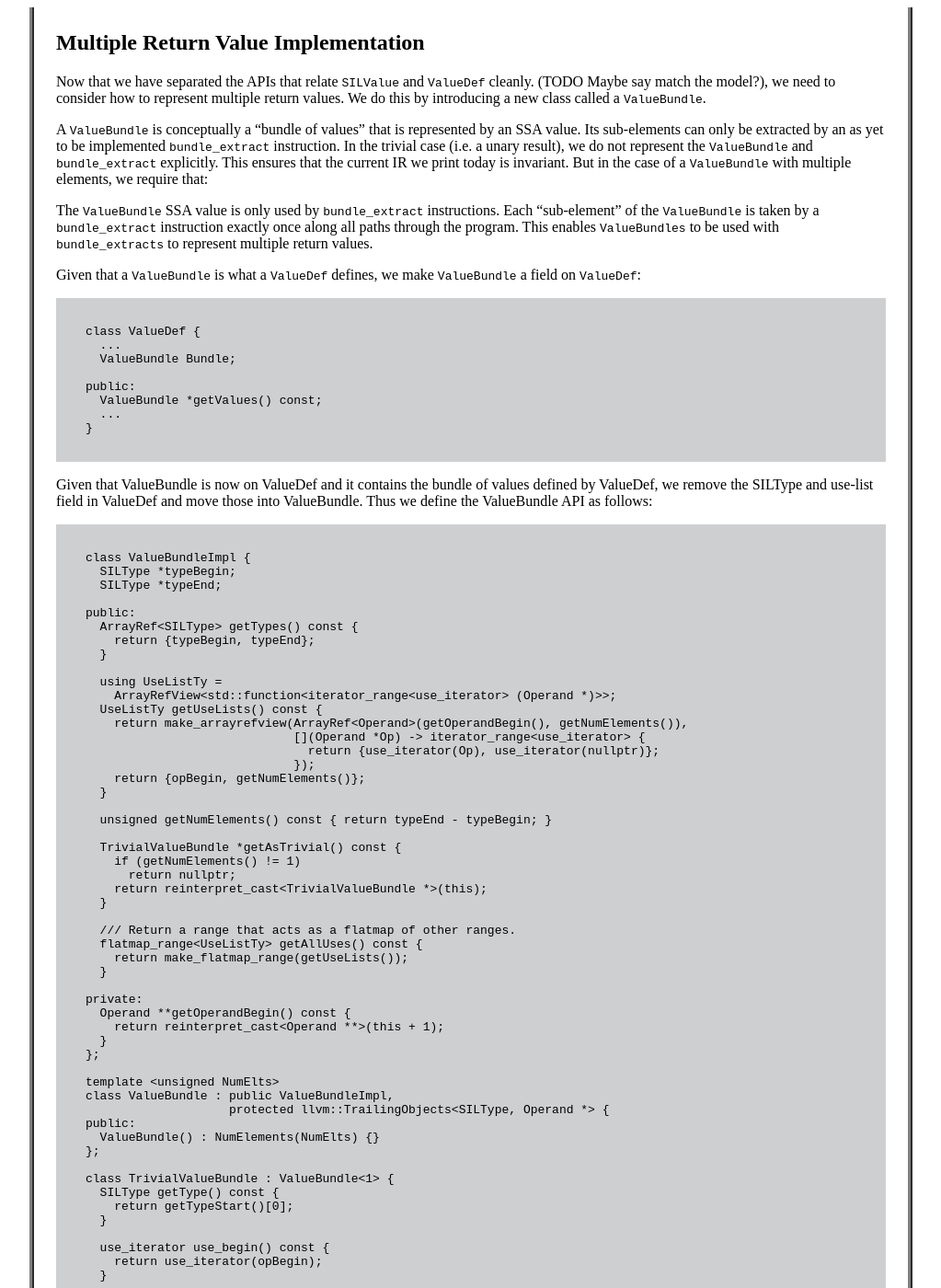
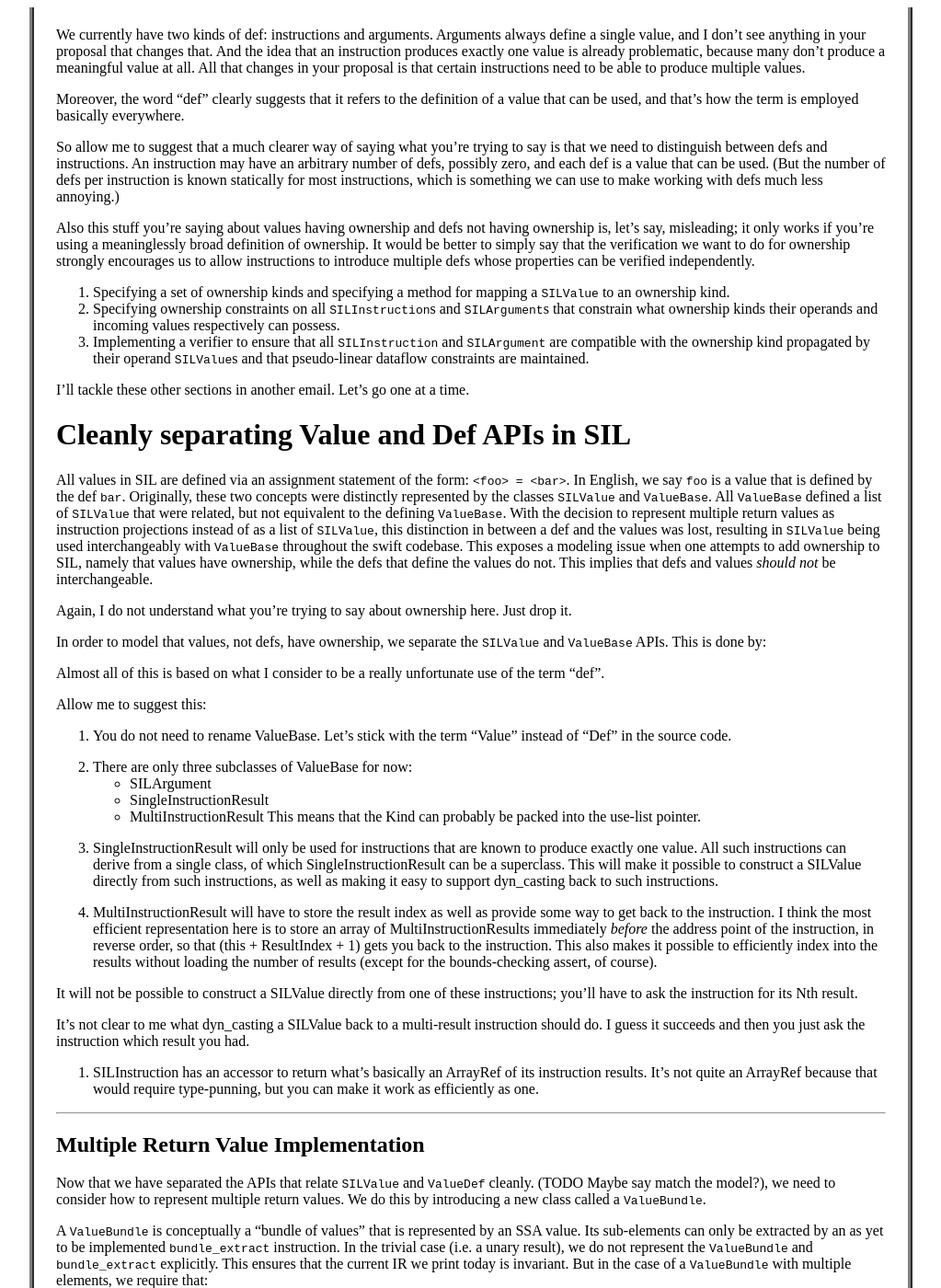
Before and after one commit to gottesmm/gottesmm.github.io, a Jekyll site: the page built from proposals/sil-multiple-return-values.md, in a window 1280 px wide and 1400 px high. Shown: the whole window at 92% size, without its empty margins (128-1151 px from the left). Built offline with Jekyll 4.4.1, drawn with Linux system fonts in a browser that asks for light colours.

Commit message:
[sil-multiple-return-values] Add John's comments to docs for reference purposes

```diff
--- a/proposals/sil-multiple-return-values.md
+++ b/proposals/sil-multiple-return-values.md
@@ -4,6 +4,101 @@ title: SIL Multiple Return Values
 categories: proposals
 ---
 
+We currently have two kinds of def: instructions and arguments.  Arguments
+always define a single value, and I don't see anything in your proposal that
+changes that.  And the idea that an instruction produces exactly one value is
+already problematic, because many don't produce a meaningful value at all.
+All that changes in your proposal is that certain instructions need to be able
+to produce multiple values.
+
+Moreover, the word "def" clearly suggests that it refers to the definition of a
+value that can be used, and that's how the term is employed basically everywhere.
+
+So allow me to suggest that a much clearer way of saying what you're trying to
+say is that we need to distinguish between defs and instructions.  An instruction
+may have an arbitrary number of defs, possibly zero, and each def is a value
+that can be used.  (But the number of defs per instruction is known statically
+for most instructions, which is something we can use to make working with
+defs much less annoying.)
+
+Also this stuff you're saying about values having ownership and defs not having
+ownership is, let's say, misleading; it only works if you're using a meaninglessly
+broad definition of ownership.  It would be better to simply say that the verification
+we want to do for ownership strongly encourages us to allow instructions to
+introduce multiple defs whose properties can be verified independently.
+
+2. Specifying a set of ownership kinds and specifying a method for mapping a
+   `SILValue` to an ownership kind.
+3. Specifying ownership constraints on all `SILInstruction`s and `SILArgument`s
+   that constrain what ownership kinds their operands and incoming values
+   respectively can possess.
+4. Implementing a verifier to ensure that all `SILInstruction` and `SILArgument`
+   are compatible with the ownership kind propagated by their operand
+   `SILValue`s and that pseudo-linear dataflow constraints are maintained.
+
+I'll tackle these other sections in another email.  Let's go one at a time.
+
+# Cleanly separating Value and Def APIs in SIL
+
+All values in SIL are defined via an assignment statement of the form: `<foo> = <bar>`.
+In English, we say `foo` is a value that is defined by the def
+`bar`. Originally, these two concepts were distinctly represented by the classes
+`SILValue` and `ValueBase`. All `ValueBase` defined a list of `SILValue` that
+were related, but not equivalent to the defining `ValueBase`. With the decision
+to represent multiple return values as instruction projections instead of as a
+list of `SILValue`, this distinction in between a def and the values was lost,
+resulting in `SILValue` being used interchangeably with `ValueBase` throughout
+the swift codebase. This exposes a modeling issue when one attempts to add
+ownership to SIL, namely that values have ownership, while the defs that define
+the values do not. This implies that defs and values *should not* be
+interchangeable.
+
+Again, I do not understand what you're trying to say about ownership here.
+Just drop it.
+
+In order to model that values, not defs, have ownership, we separate the
+`SILValue` and `ValueBase` APIs. This is done by:
+
+Almost all of this is based on what I consider to be a really unfortunate use
+of the term "def".
+
+Allow me to suggest this:
+
+1. You do not need to rename ValueBase.  Let's stick with the term "Value"
+instead of "Def" in the source code.
+
+2. There are only three subclasses of ValueBase for now:
+  - SILArgument
+  - SingleInstructionResult
+  - MultiInstructionResult
+This means that the Kind can probably be packed into the use-list pointer.
+
+3. SingleInstructionResult will only be used for instructions that are known to
+produce exactly one value.  All such instructions can derive from a single
+class, of which SingleInstructionResult can be a superclass.  This will make
+it possible to construct a SILValue directly from such instructions, as well as
+making it easy to support dyn_casting back to such instructions.
+
+4. MultiInstructionResult will have to store the result index as well as provide
+some way to get back to the instruction.  I think the most efficient representation
+here is to store an array of MultiInstructionResults immediately *before* the
+address point of the instruction, in reverse order, so that (this + ResultIndex + 1)
+gets you back to the instruction.  This also makes it possible to efficiently index
+into the results without loading the number of results (except for the
+bounds-checking assert, of course).
+
+It will not be possible to construct a SILValue directly from one of these instructions;
+you'll have to ask the instruction for its Nth result.
+
+It's not clear to me what dyn_casting a SILValue back to a multi-result instruction
+should do.  I guess it succeeds and then you just ask the instruction which
+result you had.
+
+5. SILInstruction has an accessor to return what's basically an ArrayRef of
+its instruction results.  It's not quite an ArrayRef because that would require
+type-punning, but you can make it work as efficiently as one.
+
+---
 
 ## Multiple Return Value Implementation
 
```
